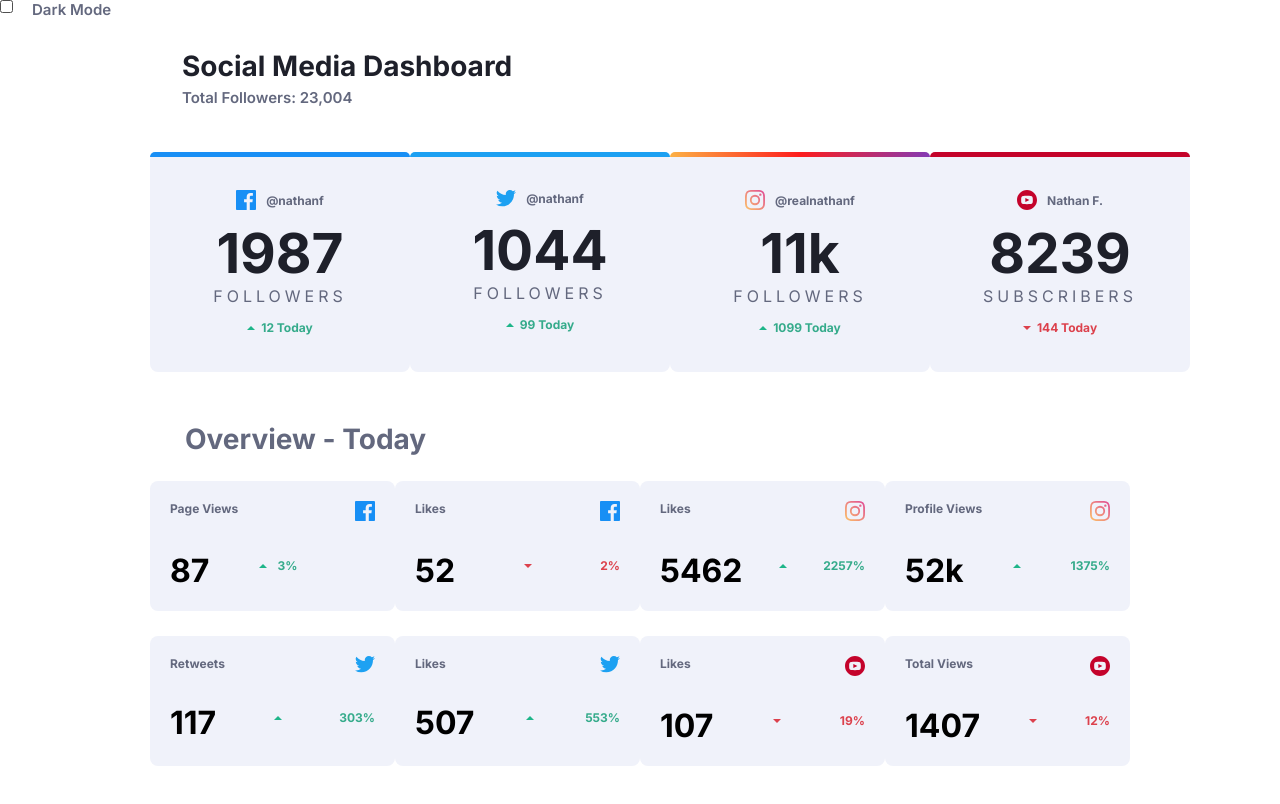
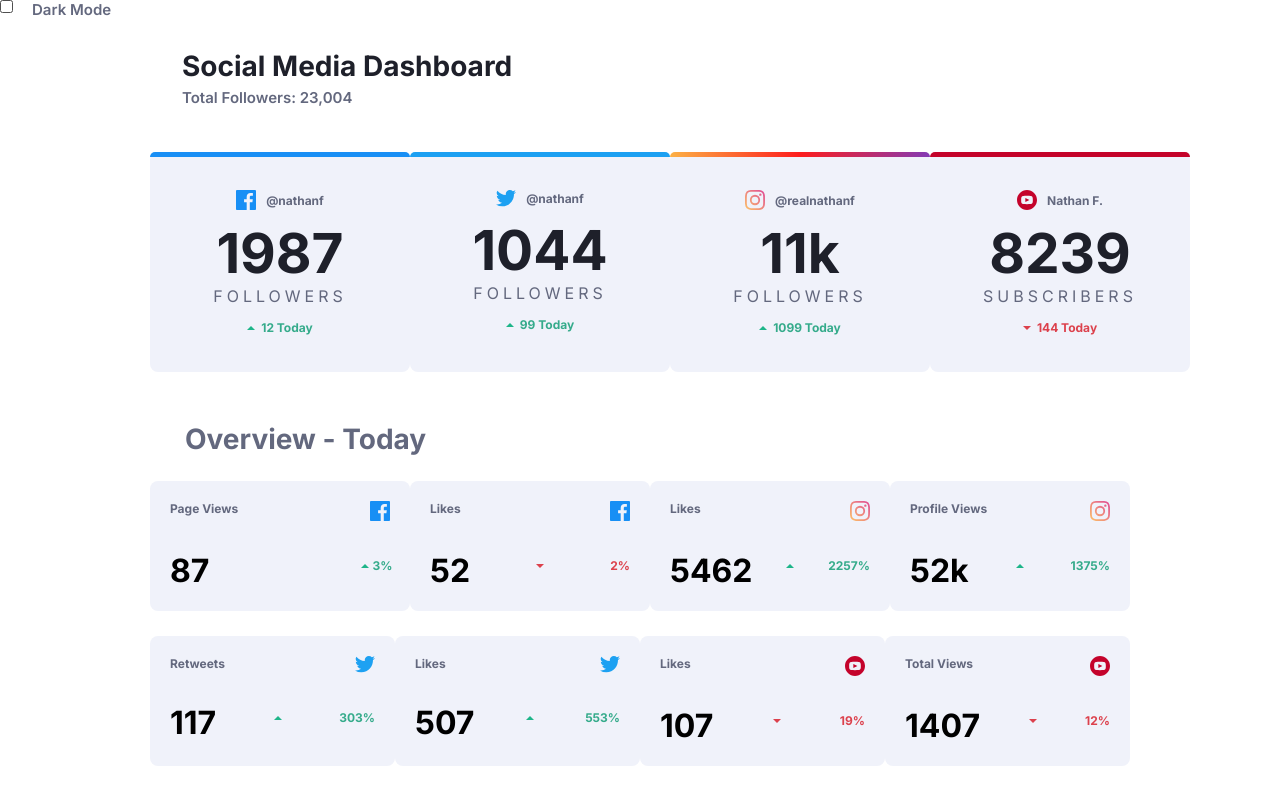
Before and after one commit to BrendaEmanueliWeber/20240807, a plain HTML site: page index.html in a window 1280 px wide. Drawn offline with Linux system fonts and the light colour scheme; a web font is replaced by a local one.

Commit message:
initial commit

```diff
--- a/style.scss
+++ b/style.scss
@@ -349,9 +349,9 @@ $d-color-number: hsl(0, 0%, 100%);
 #icon-up-f {
     display: flex;
     flex-direction: row;
-    padding-left: 50px;
+    padding-left: 152px;
     align-items: center;
-    gap: 10px;
+    gap: 3px;
 }
 
 #facebook_lk {
```
Also changed, not shown: style.css, 1 other file.
